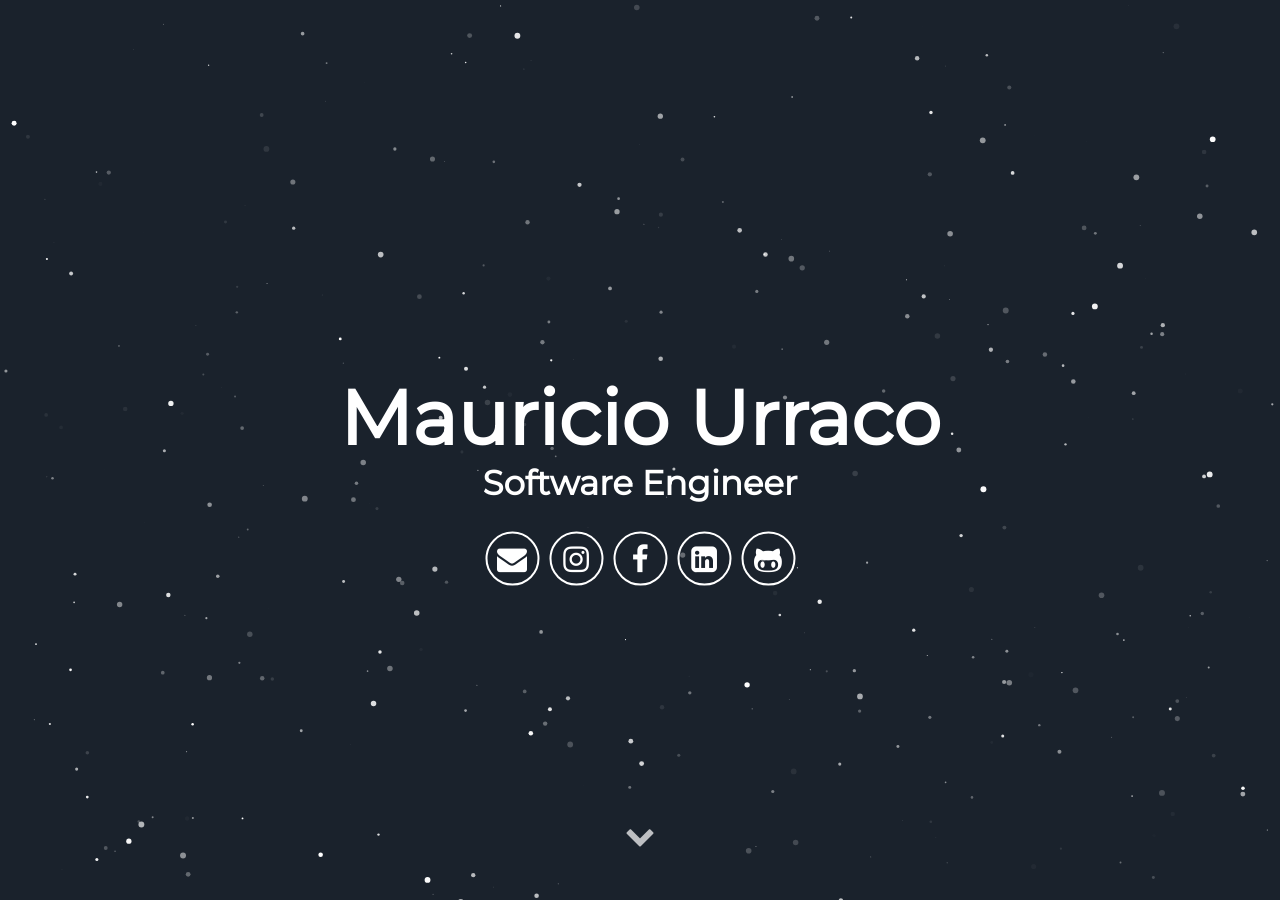
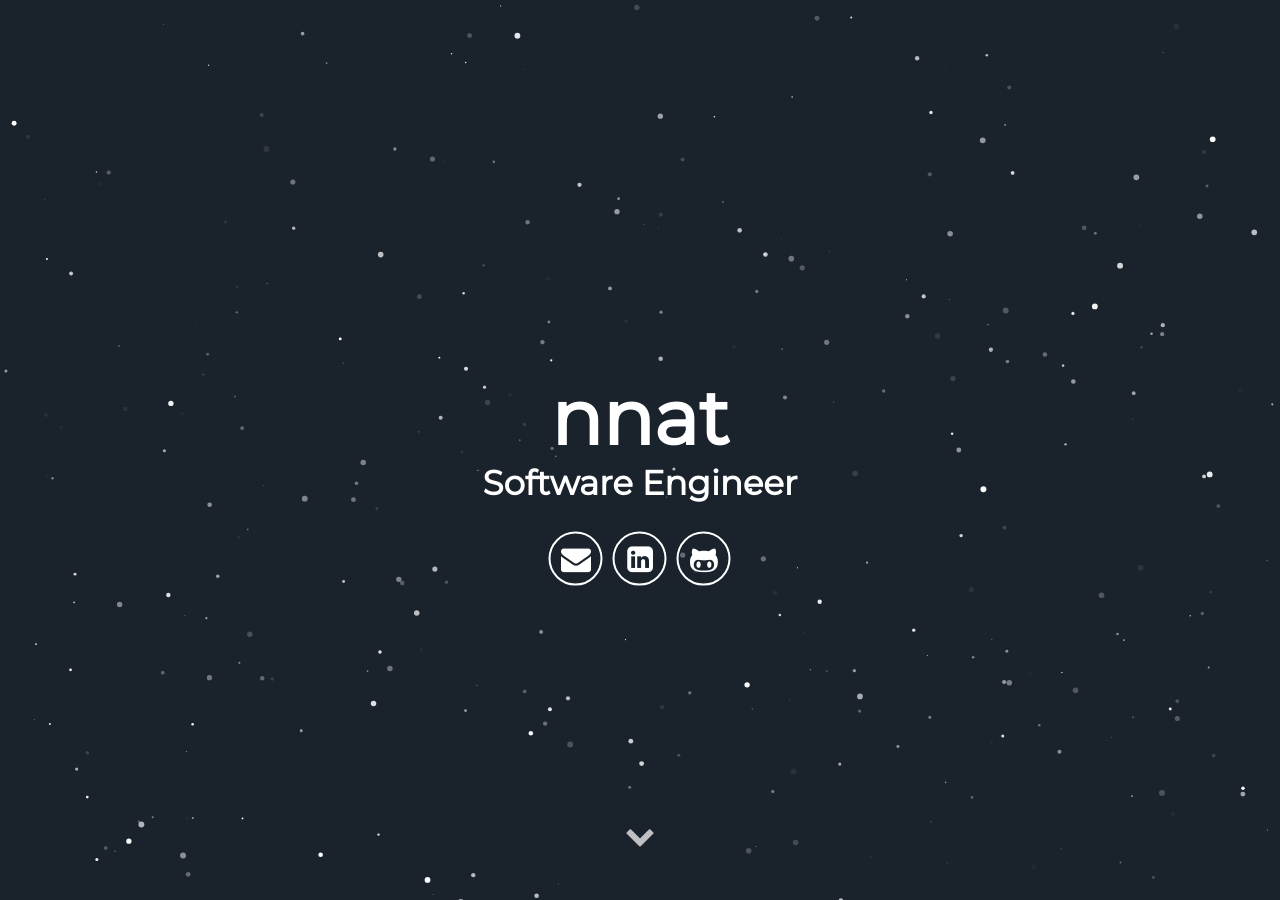
Before and after one commit to srnatalia/srnatalia.github.io, a Jekyll site: the page built from index.html, in a window 1280 px wide and 900 px high. Built offline with Jekyll 4.4.1, drawn with Linux system fonts in a browser that asks for light colours; some web fonts are replaced.

Commit message:
Update _config.yml

```diff
--- a/_config.yml
+++ b/_config.yml
@@ -1,19 +1,19 @@
 # Site settings
-title: Mauricio Urraco
-description: Jekyll Theme Minimal Resume
+title: Unnamed Project
+description: Hello 👋, I'm Natalia
 # baseurl: "" # the subpath of your site, e.g. /blog
 # url: "localhost:3000" # the base hostname & protocol for your site e.g. http://willianjusten.com.br
 
 # User settings
-username: Mauricio Urraco
+username: nnat
 user_description: I'm a Software Engineer from Argentina, always searching for the next challenge; no task is too scary nor too difficult. Lately I have been immersed in world of Giving Circles working with Grapevine, a California based startup trying to improve the world through collaborative giving. I'm the first engineer they hired to work on the platform.
 user_title: Software Engineer
 email: mauriurraco@gmail.com
+github_username:  murraco
+linkedin_username: murraco
 # twitter_username: lorem_ipsum
-instagram_username: mauriciourraco7
-facebook_username: mauricio.urraco
-linkedin_username: murraco
-github_username:  murraco
+#instagram_username: mauriciourraco7
+#facebook_username: mauricio.urraco
 # medium_username: lorem_ipsum
 # medium_url: lorem_ipsum.medium.com
 # gplus_username:  lorem_ipsum
```
